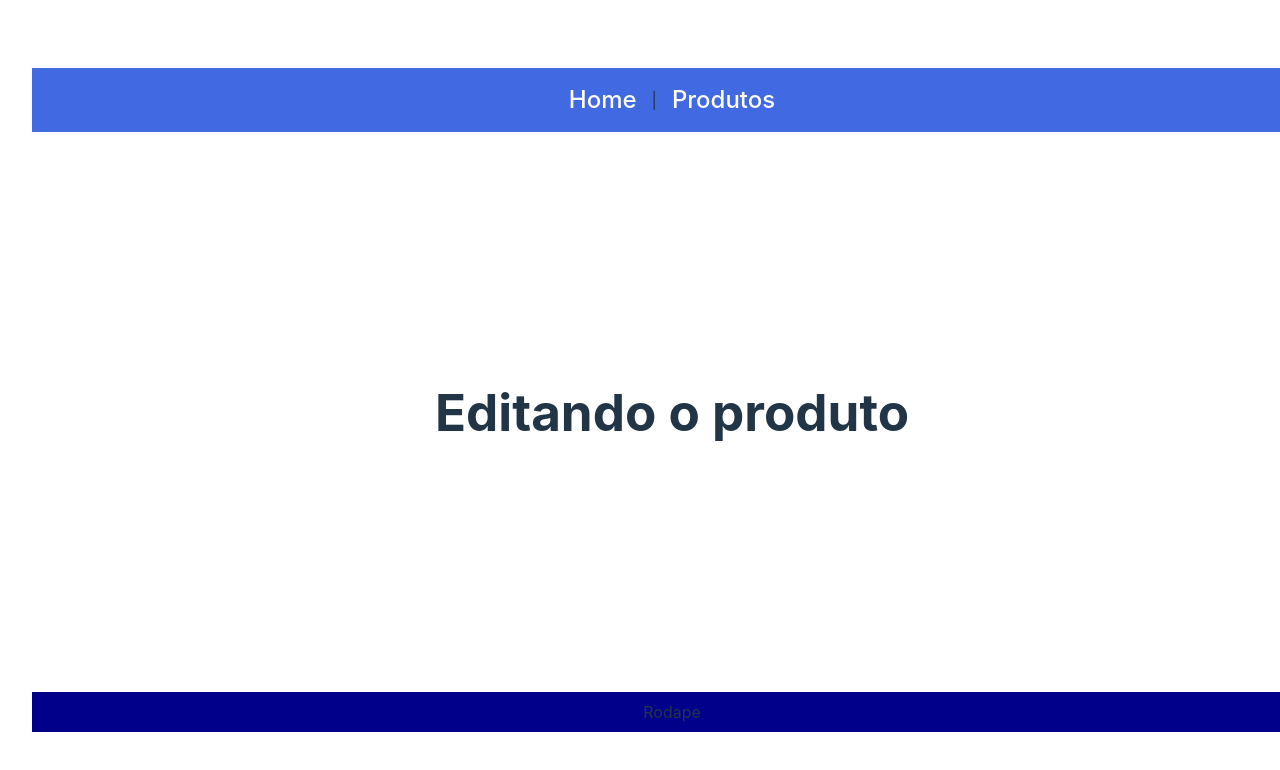
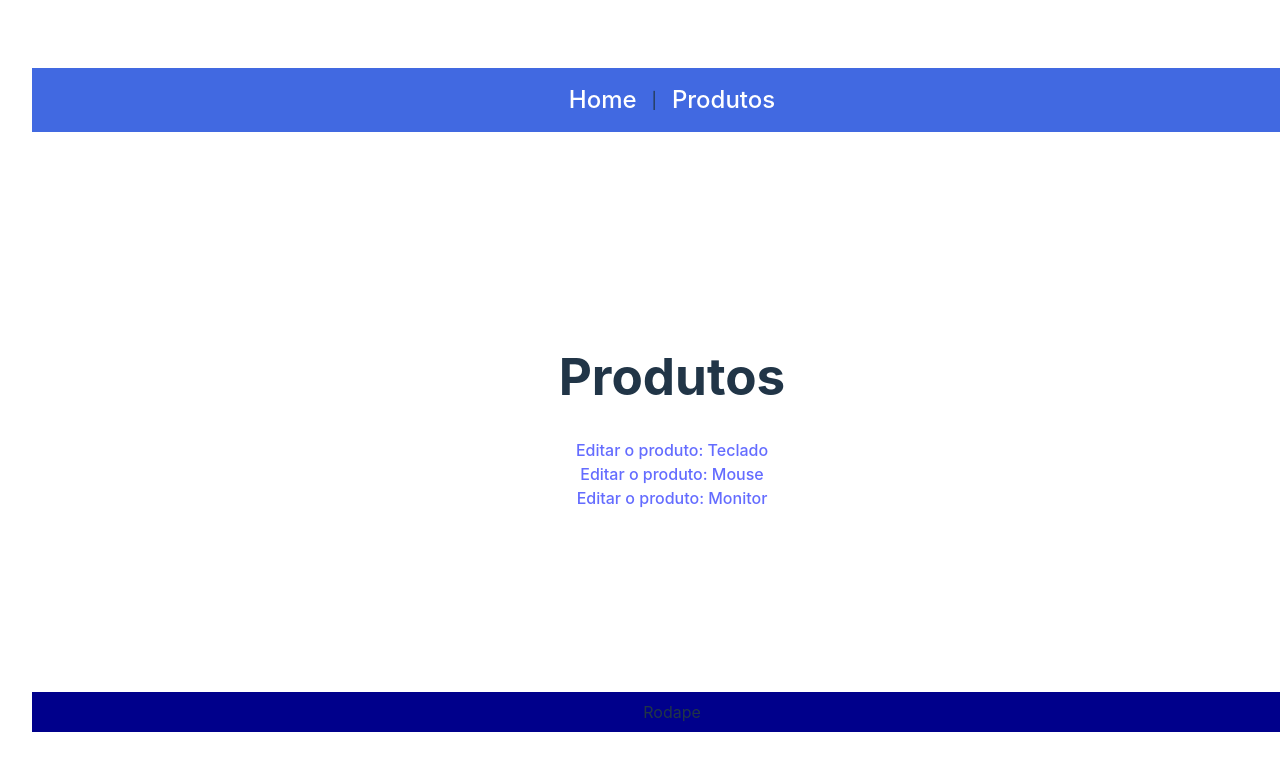
Before and after one commit to gustavobernardo25/EX-RWD, a React (Vite) app in the folder ex-rwd/: page /produtos in a window 1280 px wide. Shown: the top 770 px of the page. Built offline with nearby package versions, Linux system fonts and the light colour scheme.

Commit message:
Configurando Produtos para receber a listaProdutos

```diff
--- a/ex-rwd/src/routes/Produtos/index.jsx
+++ b/ex-rwd/src/routes/Produtos/index.jsx
@@ -1,8 +1,16 @@
-
-export default function EditarProduto() {
+import { Link } from "react-router-dom"
+import { listaProdutos } from "../../components/listaProdutos"
+export default function Produtos() {
   return (
     <main>
-      <h1>Editando o produto</h1>
+      <h1>Produtos</h1>
+      {listaProdutos.map(prod => (
+        <div key={prod.id}>
+          <Link to={`/produtos/editar/${prod.id}`}>
+            Editar o produto: {prod.nome}
+          </Link>
+        </div>
+      ))}
     </main>
   )
 }
```
